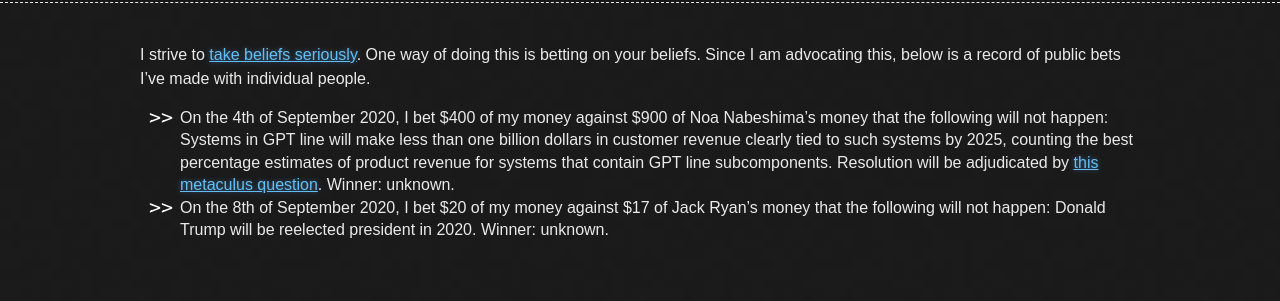
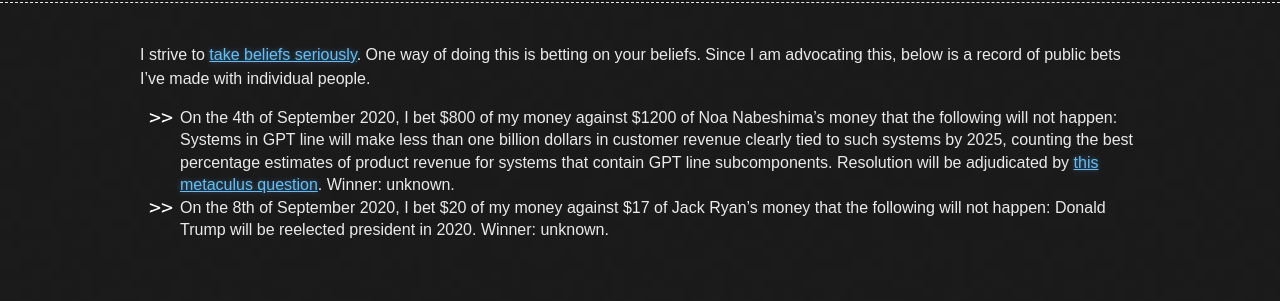
Before and after one commit to tocttou/hacker-blog, a Jekyll site: the page built from bets.md, in a window 1280 px wide. Shown: the part 172-473 px from the top of the page. Built offline with Jekyll 4.4.1, drawn with Linux system fonts in a browser that asks for light colours.

Commit message:
changed terms because did a math wrong. Noa Nabeshima approved this in messenger DM

```diff
--- a/bets.md
+++ b/bets.md
@@ -5,5 +5,5 @@ title: About
 
 I strive to [take beliefs seriously](https://radimentary.wordpress.com/2018/01/18/singularity-mindset/). One way of doing this is betting on your beliefs. Since I am advocating this, below is a record of public bets I've made with individual people.
 
-* On the 4th of September 2020, I bet \$400 of my money against \$900 of Noa Nabeshima's money that the following will not happen: Systems in GPT line will  make less than one billion dollars in customer revenue clearly tied to such systems by 2025, counting the best percentage estimates of product revenue for systems that contain GPT line subcomponents. Resolution will be adjudicated by [this metaculus question](https://www.metaculus.com/questions/5118/will-robin-hanson-win-a-bet-that-the-gpt-line-of-language-models-will-generate--1bn-in-customer-revenue-by-2025/). Winner: unknown.
+* On the 4th of September 2020, I bet \$800 of my money against \$1200 of Noa Nabeshima's money that the following will not happen: Systems in GPT line will  make less than one billion dollars in customer revenue clearly tied to such systems by 2025, counting the best percentage estimates of product revenue for systems that contain GPT line subcomponents. Resolution will be adjudicated by [this metaculus question](https://www.metaculus.com/questions/5118/will-robin-hanson-win-a-bet-that-the-gpt-line-of-language-models-will-generate--1bn-in-customer-revenue-by-2025/). Winner: unknown.
 * On the 8th of September 2020, I bet \$20 of my money against \$17 of Jack Ryan's money that the following will not happen: Donald Trump will be reelected president in 2020. Winner: unknown.
```
